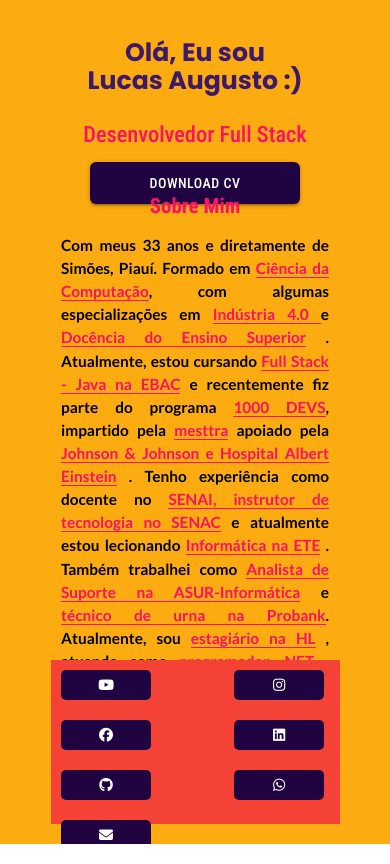
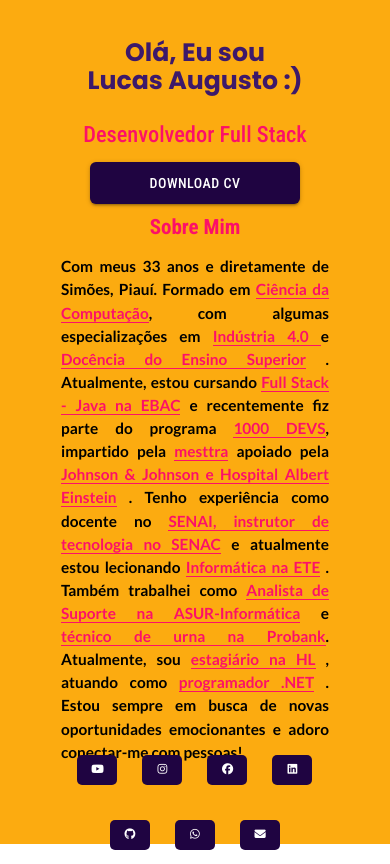
Before and after one commit to rnevesphp/portfolio-lucasAugusto, a plain HTML site: page index.html in a window 390 px wide. Drawn offline with nearby package versions, Linux system fonts and the light colour scheme.

Commit message:
initial section finally done

```diff
--- a/index.html
+++ b/index.html
@@ -32,13 +32,11 @@
 
     <main class="">
         <section class="notLoaded col s12 s-inicio row">
-            <!--  <div id="loader">
+            <div id="loader">
                 <div class="loaderImage"></div>
-            </div> -->
+            </div>
 
-
-
-            <div class="info-principal col s12 m12 l6">
+            <div class="info-principal col s12 m12 l6 ">
 
                 <div class="titulo-principal col s12 ">
                     <h1 class="title-001">Olá, Eu sou <br> Lucas Augusto :)</h1>
@@ -70,8 +68,7 @@
                     </p>
                 </div>
 
-                <div class="tech-icons center red col s12">
-
+                <div class="tech-icons col">
                         <div class="icon-destacado ">
                             <a target="_blank" class=" " href="https://www.youtube.com/@lucasaugusto3297/videos">
                                 <i class="fa-brands  fa-youtube"></i>
@@ -79,31 +76,32 @@
                         </div>
 
                         <div class="icon-destacado  ">
-                        <a target="_blank" class=" " href="https://www.instagram.com/lucasaugust0_jj/">
+                            <a target="_blank" class="" href="https://www.instagram.com/lucasaugust0_jj/">
                                 <i class="fa-brands  fa-instagram"></i>
                             </a>
                         </div>
 
-                    <div class="icon-destacado  ">
+                        <div class="icon-destacado   ">
                             <a target="_blank" class="" href="https://www.facebook.com/lucas11102003">
                                 <i class="fa-brands  fa-facebook"></i>
                             </a>
                         </div>
 
-                    <div class="icon-destacado ">
-                        <a target="_blank" class="" href="https://www.linkedin.com/in/lucas-augusto-4b536962/">
+                        <div class="icon-destacado  ">
+                            <a target="_blank" class=""
+                                href="https://www.linkedin.com/in/lucas-augusto-4b536962/">
                                 <i class="fa-brands  fa-linkedin"></i>
                             </a>
                         </div>
 
-                    <div class="icon-destacado">
+                        <div class="icon-destacado ">
                             <a target="_blank" class="" href="https://github.com/Lucassilva1010">
                                 <i class="fa-brands  fa-github"></i>
                             </a>
                         </div>
 
                         <div class="icon-destacado ">
-                        <a target="_blank" class="  "
+                            <a target="_blank" class=" "
                                 href="https://wa.me/5589981344562?text=Olá%20Lucas%20muito%20prazer!%20Venho%20através%20do%20seu%20portfólio!">
                                 <i class="fa-brands fa-whatsapp"></i>
                             </a>
@@ -115,12 +113,10 @@
                                 <i class="fa-solid fa-envelope"></i>
                             </a>
                         </div>
-
                 </div>
             </div>
 
             <div class="imagem-principal col s12 m6 l6 hide-on-med-and-down">
-
                 <div class="df-center img-floating ">
                     <img src="./src/assets/img/img-home-page.png" alt="" class="">
                 </div>
--- a/src/Style/style.css
+++ b/src/Style/style.css
@@ -83,9 +83,9 @@ section {
   height: 100vh;
   top: 0px;
   left: 0px;
-/*   display: flex;
+  display: flex;
   align-items: center;
-  justify-content: center; */
+  justify-content: center;
 }
 
 @keyframes loadSpinner {
@@ -150,16 +150,22 @@ section {
   border-bottom: 0.7px solid var(--cor-004);
 }
 
+.tech-icons {
+  display: flex;
+  gap: 20px;
+  margin: 1.5rem 0 0 0 !important;
+}
+
 .icon-destacado a {
   background-color: var(--cor-002);
-  height: 30px;
+  height: 40px;
   width: 50px;
   margin: 10px 0 0 0;
 
   display: flex;
   align-items: center;
   justify-content: center;
-  border-radius: 9px;
+  border-radius: 5px;
 }
 
 .icon-destacado a i {
@@ -171,7 +177,6 @@ section {
   display: flex;
   flex-direction: column;
   height: 100%;
-  align-items: center;
   justify-content: center;
 }
 
@@ -284,11 +289,12 @@ div.icon-floating.bootstrap {
  */
 
 /* Breakpoint para smartphones */
-@media screen and (max-width: 575px) {
+@media only screen and (max-width: 575px) and (min-width: 380px){
   /*Reduz o espaço ao redor do conteúdo para telas menores */
   /* fonte h1 titulos  */
 
-  .titulo-principal , .descricao-principal {
+  .titulo-principal,
+  .descricao-principal {
     display: flex;
     flex-direction: column;
     align-items: center;
@@ -321,12 +327,26 @@ div.icon-floating.bootstrap {
     margin: 10px 0 0 0;
   }
 
+  .info-principal {
+    display: flex;
+    flex-direction: column;
+    height: 100%;
+    align-items: center;
+    justify-content: center;
+  }
+
   .tech-icons {
-    margin: 20px ;
+    margin: 10px 0 0 0;
     display: flex;
-    align-items: center;
-    justify-content: space-between;
     flex-wrap: wrap;
+    justify-content: center;
+    width: 95%;
+  }
+
+  .icon-destacado {
+    padding: 0 !important;
+    min-height: o !important;
+    margin: 2.5px 2.5px;
   }
 
   .icon-destacado a {
@@ -334,13 +354,16 @@ div.icon-floating.bootstrap {
     display: flex;
     align-items: center;
     justify-content: center;
-    width: 90px;
+    width: auto;
+
+    height: 30px;
+    width: 40px;
+
     border-radius: 5px;
-    margin: 10px 5px 10px 0 ;
   }
 
   .icon-destacado a i {
     color: var(--cor-005);
-    font-size: 1rem;
+    font-size: .8rem;
   }
 }
```
Lines whose indentation alone changed are shown as unchanged.
